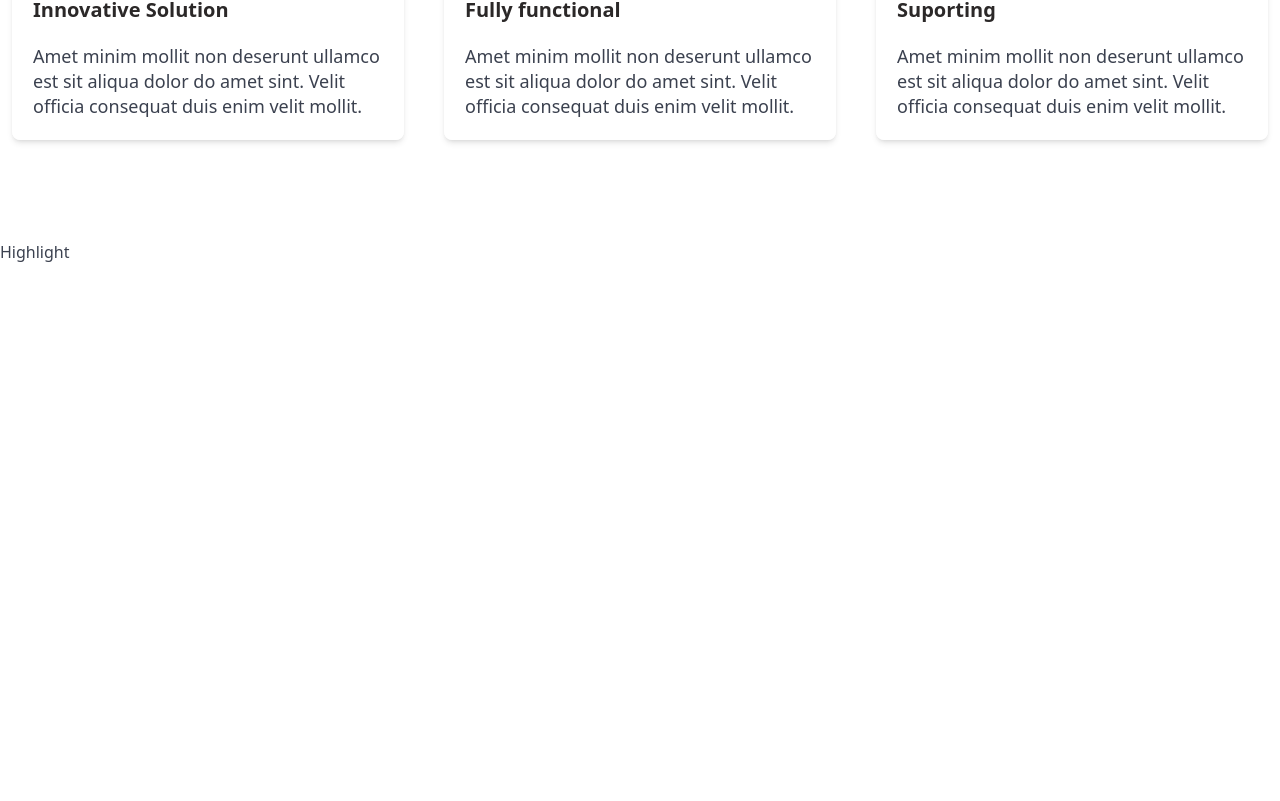
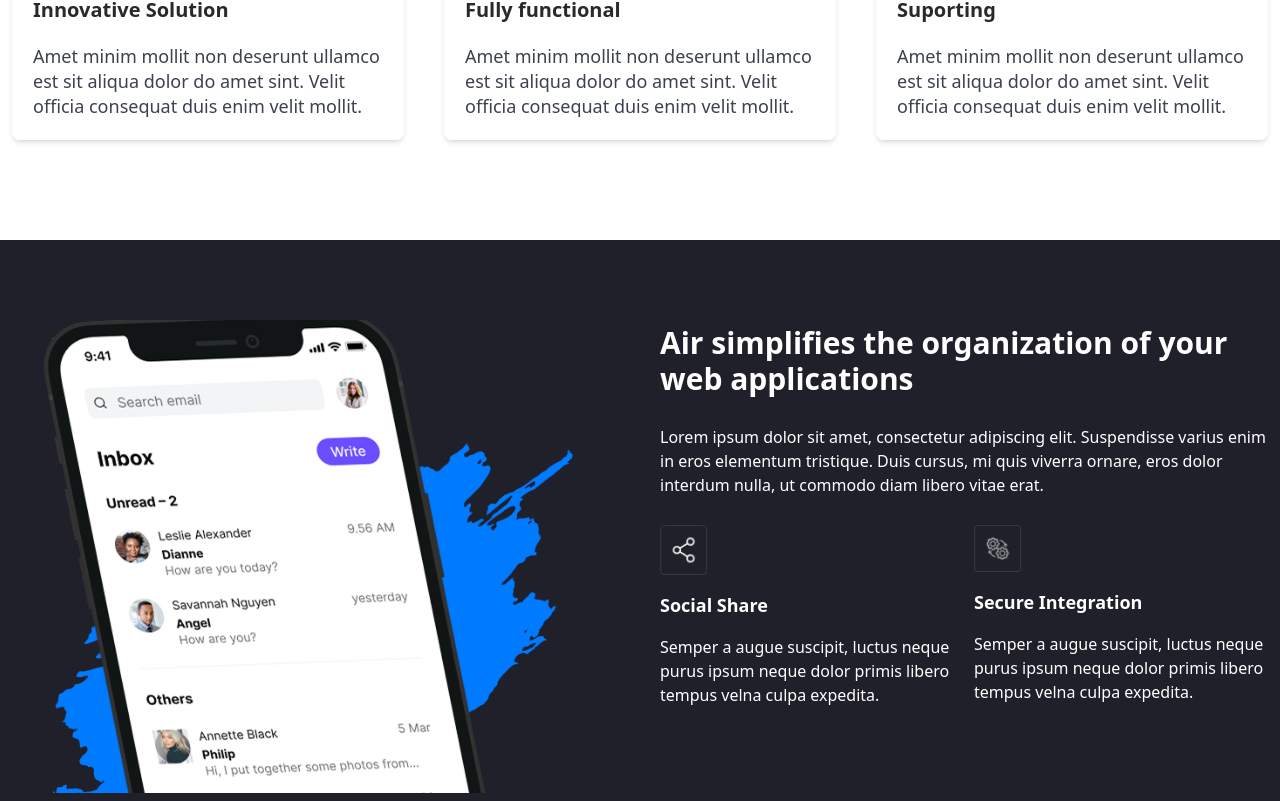
Before and after one commit to alonzojoe/air-app, a React (Vite) app: page / in a window 1280 px wide. Shown: the part 1523-2324 px from the top of the page. Before the commit the page ends 1787 px from the top, so only its background shows below. Built offline with nearby package versions, Linux system fonts and the light colour scheme.

Commit message:
styling UI UX of HighlightSection implement HIGHLIGHT_CONTENT from constant as web content

```diff
--- a/src/components/HighlightSection.tsx
+++ b/src/components/HighlightSection.tsx
@@ -1,5 +1,40 @@
+import { HIGHLIGHT_CONTENT } from "../constants/index";
+
 const HighlightSection = () => {
-  return <section id="highlight">Highlight</section>;
+  return (
+    <section id="highlight" className="bg-bg-dark">
+      <div className="max-w-7xl mx-auto pt-20 px-3 py-2 grid items-center grid-cols-1 md:grid-cols-2 gap-10">
+        <img
+          className="w-[100%] h-auto"
+          height={541}
+          width={578}
+          src={HIGHLIGHT_CONTENT.imgLeft}
+          alt="app-highlight"
+        />
+        <div className="flex flex-col space-y-7">
+          <h4 className="text-3xl font-bold text-white">
+            {HIGHLIGHT_CONTENT.title}
+          </h4>
+          <p className="text-base text-white">
+            {HIGHLIGHT_CONTENT.description}
+          </p>
+          <div className="grid grid-cols-1 lg:grid-cols-2 gap-5 mb-20 mb:mb-0">
+            {HIGHLIGHT_CONTENT.items.map((item) => (
+              <div className="flex flex-col space-y-4 text-white" key={item.id}>
+                <img
+                  className="w-[48px] h-auto"
+                  src={item.icon}
+                  alt={`item-${item.id}`}
+                />
+                <h5 className="text-lg font-bold">{item.title}</h5>
+                <p className="text-base">{item.description}</p>
+              </div>
+            ))}
+          </div>
+        </div>
+      </div>
+    </section>
+  );
 };
 
 export default HighlightSection;
```
